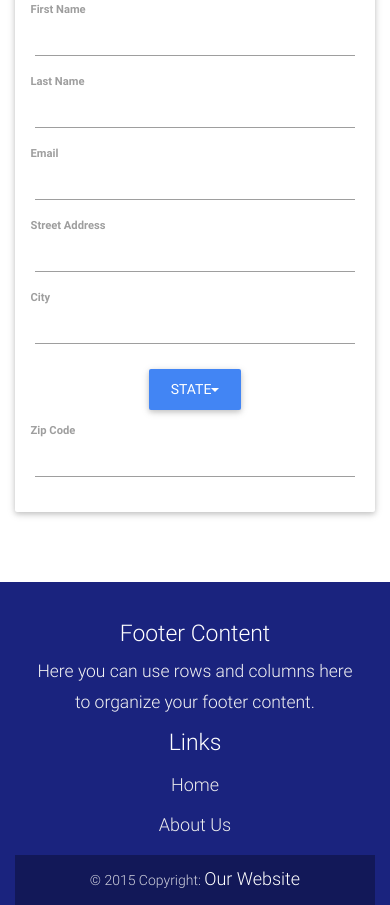
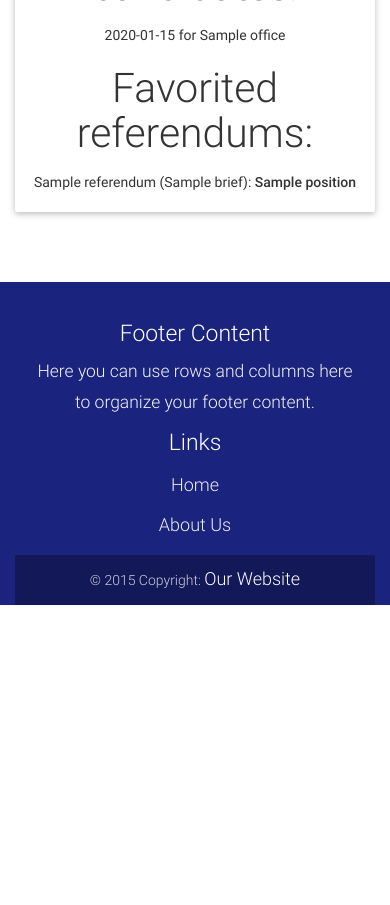
Before and after one commit to Elections-R-Us/Elections-R-Us, a Python web app: template elections_r_us/templates/user_profile.jinja2 in a window 390 px wide. Shown: the part 447-1352 px from the top of the page. After the commit the page ends 1052 px from the top, so only its background shows below. Run offline with Jinja, Linux system fonts and the light colour scheme; the template is opened without the code that fills it: most values are stand-ins (such as "Sample title", 1, 10 or a date in 2020); some libraries are stand-ins or nearby versions.

Commit message:
Display favorited candidates and referendums

```diff
--- a/elections_r_us/models/user.py
+++ b/elections_r_us/models/user.py
@@ -19,6 +19,7 @@ class User(Base):
     address = Column(UnicodeText)
     password = Column(Text)
     favoritecandidates = relationship('FavoriteCandidate')
+    favoritereferendums = relationship('FavoriteReferendum')
 
 
 Index('my_index', User.username, unique=True, mysql_length=255)
--- a/elections_r_us/routes.py
+++ b/elections_r_us/routes.py
@@ -2,7 +2,6 @@ def includeme(config):
     config.add_static_view('static', 'static', cache_max_age=3600)
     config.add_route('home', '/')
     config.add_route('results_list', '/results_list')
-    config.add_route('address_entry', '/address_entry')
     config.add_route('candidate_cards', '/candidate_cards')
     config.add_route('detail', '/detail')
     config.add_route('user_profile', '/user_profile')
--- a/elections_r_us/templates/index.jinja2
+++ b/elections_r_us/templates/index.jinja2
@@ -29,7 +29,7 @@
         <div class="collapse navbar-collapse" id="bs-example-navbar-collapse-2">
           <ul class="nav navbar-nav">
             <li class="active">
-              <a href="" class="waves-effect waves-light">
+              <a href="{{ request.route_path('home') }}" class="waves-effect waves-light">
                 Home
                 <span class="sr-only">(current)</span>
               </a>
@@ -42,7 +42,7 @@
                 <li><a href="register">Sign up</a></li>
               {% else %}
                 <li><a href="logout" class="waves-effect waves-light">Logout</a></li>
-                <li><a href="#">User Profile</a></li>
+                <li><a href="user_profile">User Profile</a></li>
               {% endif %}
 
           </ul>
--- a/elections_r_us/templates/user_profile.jinja2
+++ b/elections_r_us/templates/user_profile.jinja2
@@ -5,97 +5,44 @@
     <div class="row center-on-small-only">
       <h5 class="text-center">User Profile</h5>
       <hr>
-      <div class="col-md-4 ">
-        <img src="https://openclipart.org/download/247319/abstract-user-flat-3.svg" class="img-responsive">
+        <div class="col-md-8">
+          <div class="row">
+            <h2>Hello {{ username }}</h2>
           </div>
-        <form class="col-md-8">
+
           <div class="row">
-            <div class="input-field col-md-4">
-              <input placeholder="" id="first_name" type="text" class="validate">
-              <label for="first_name">First Name</label>
+            <span>{{ email }}</span>
           </div>
-            <div class="input-field col-md-4">
-              <input placeholder="" id="last_name" type="text" class="validate">
-              <label for="last_name">Last Name</label>
+
+          <div class="row">
+            <span>{{ address }}</span>
           </div>
+
+          {% if candidates %}
+            <div class="row">
+              <h3>Favorited candidates:</h3>
+              {% for candidate in candidates %}
+                <div>
+                  {{ candidate.candidatename }} for {{ candidate.office }}
                 </div>
+              {% endfor %}
+            </div>
+          {% endif %}
+
+          {% if referendums %}
             <div class="row">
-                <div class="input-field col-md-8">
-                  <input placeholder="" id="email" type="email" class="validate">
-                  <label for="email" data-error="wrong" data-success="right">Email</label>
+              <h3>Favorited referendums:</h3>
+              {% for referendum in referendums %}
+                <div>
+                  {{ referendum.title }}
+                  ({{ referendum.brief }}):
+                  <strong>{{ referendum.position }}</strong>
                 </div>
+              {% endfor %}
             </div>
-          <div class="row">
-            <div class="input-field col-md-8">
-              <input  placeholder="" name="street_address" id="address" type="text" class="validate">
-              <label for="address">Street Address</label>
-            </div>
-          </div>
-          <div class="row">
-            <div class="input-field col-md-3">
-              <input placeholder="" name="city" id="city" type="text" class="validate">
-              <label for="city">City</label>
-            </div>
-              <div class="dropdown col-md-2">
-                <button class="btn btn-primary dropdown-toggle" type="button" data-toggle="dropdown">State<span class="caret"></span></button>
-                <ul class="dropdown-menu scrollable-menu">
-                  <li><a href="#" value="al">Alabama</a></li>
-                  <li><a href="#" value="ak">Alaska</a></li>
-                  <li><a href="#" value="az">Arizona</a></li>
-                  <li><a href="#" value="ar">Arkansas</a></li>
-                  <li><a href="#" value="ca">California</a></li>
-                  <li><a href="#" value="co">Colorado</a></li>
-                  <li><a href="#" value="ct">Connecticut</a></li>
-                  <li><a href="#" value="de">Delaware</a></li>
-                  <li><a href="#" value="fl">Florida</a></li>
-                  <li><a href="#" value="ga">Georgia</a></li>
-                  <li><a href="#" value="hi">Hawaii</a></li>
-                  <li><a href="#" value="id">Idaho</a></li>
-                  <li><a href="#" value="il">Illinois</a></li>
-                  <li><a href="#" value="in">Indiana</a></li>
-                  <li><a href="#" value="ia">Iowa</a></li>
-                  <li><a href="#" value="ks">Kansas</a></li>
-                  <li><a href="#" value="ky">Kentucky</a></li>
-                  <li><a href="#" value="la">Louisiana</a></li>
-                  <li><a href="#" value="me">Maine</a></li>
-                  <li><a href="#" value="md">Maryland</a></li>
-                  <li><a href="#" value="ma">Massachusetts</a></li>
-                  <li><a href="#" value="mi">Michigan</a></li>
-                  <li><a href="#" value="mn">Minnesota</a></li>
-                  <li><a href="#" value="ms">Mississippi</a></li>
-                  <li><a href="#" value="mo">Missouri</a></li>
-                  <li><a href="#" value="mt">Montana</a></li>
-                  <li><a href="#" value="ne">Nebraska</a></li>
-                  <li><a href="#" value="nv">Nevada</a></li>
-                  <li><a href="#" value="nh">New Hampshire</a></li>
-                  <li><a href="#" value="nj">New Jersey</a></li>
-                  <li><a href="#" value="nm">New Mexico</a></li>
-                  <li><a href="#" value="ny">New York</a></li>
-                  <li><a href="#" value="nc">North Carolina</a></li>
-                  <li><a href="#" value="nd">North Dakota</a></li>
-                  <li><a href="#" value="oh">Ohio</a></li>
-                  <li><a href="#" value="or">Oregon</a></li>
-                  <li><a href="#" value="pa">Pennsylvania</a></li>
-                  <li><a href="#" value="ri">Rhode Island</a></li>
-                  <li><a href="#" value="sc">South Carolina</a></li>
-                  <li><a href="#" value="sd">South Dakota</a></li>
-                  <li><a href="#" value="tn">Tennessee</a></li>
-                  <li><a href="#" value="tx">Texas</a></li>
-                  <li><a href="#" value="ut">Utah</a></li>
-                  <li><a href="#" value="vt">Vermont</a></li>
-                  <li><a href="#" value="va">Virginia</a></li>
-                  <li><a href="#" value="wa">Washington</a></li>
-                  <li><a href="#" value="wv">West Virginia</a></li>
-                  <li><a href="#" value="wi">Wisconsin</a></li>
-                  <li><a href="#" value="wy">Wyoming</a></li>
-                </ul>
-              </div>
-            <div class="input-field col-md-3">
-              <input placeholder="" name="zip_code" id="zip_code" type="text" class="validate">
-              <label for="zip_code">Zip Code</label>
+          {% endif %}
+
         </div>
     </div>
   </div>
-        </form>
-    </div>
 {% endblock %}
```
Also changed, not shown: elections_r_us/templates/404.jinja2 (+4 -6 lines), elections_r_us/views/default.py (+23 -6 lines). Lines whose indentation alone changed are shown as unchanged.
